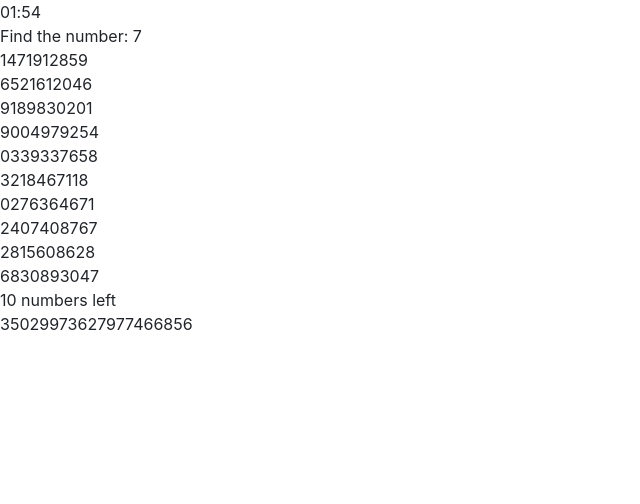
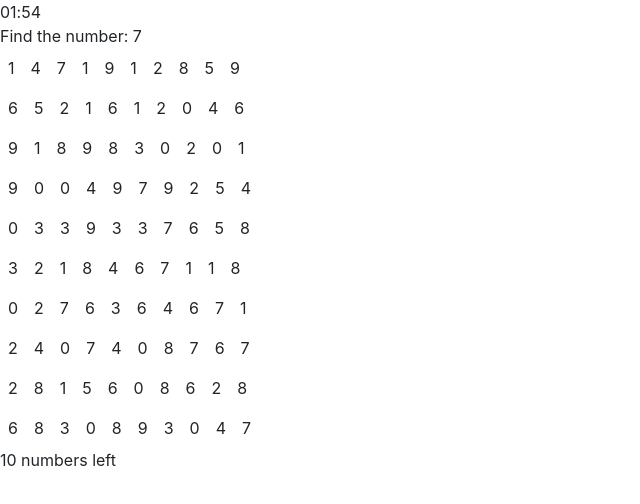
Before and after one commit to husan-eshonqulov/find-the-numbers, a React (Create React App) app: page / in a window 1280 px wide. Shown: the top 504 px of the page, without its empty margins (0-640 px from the left). Built offline with nearby package versions, Linux system fonts and the light colour scheme.

Commit message:
doesn't work next table

```diff
--- a/public/index.html
+++ b/public/index.html
@@ -24,7 +24,7 @@
       work correctly both with client-side routing and a non-root public URL.
       Learn how to configure a non-root public URL by running `npm run build`.
     -->
-    <title>Find Numbers</title>
+    <title>Find The Numbers</title>
   </head>
   <body>
     <noscript>You need to enable JavaScript to run this app.</noscript>
--- a/src/components/app/App.tsx
+++ b/src/components/app/App.tsx
@@ -1,38 +1,83 @@
-import { useState, useEffect } from 'react';
-import Menu from '../menu/Menu';
-import FindTheNum from '../findTheNum/FindTheNum';
-import LeftNumber from '../leftNum/LeftNum';
-import Table from '../table/Table';
+import { useState, useEffect } from "react";
+import Menu from "../menu/Menu";
+import FindTheNum from "../findTheNum/FindTheNum";
+import LeftNumber from "../leftNum/LeftNum";
+import Table from "../table/Table";
 
 function App() {
   const [leftTime, setLeftTime] = useState(119);
   const [theNum, setTheNum] = useState(Math.floor(Math.random() * 10));
   const [leftNum, setLeftNum] = useState(10);
   const [indices, setIndices] = useState(createIndices(10));
-    const [table, setTable] = useState(createTable(createMatrix(theNum, 10), indices, theNum));
+  const [statusElements, setStatusElements] = useState(
+    new Array(10).fill(new Array(10).fill(false))
+  );
+  const [table, setTable] = useState(
+    createTable(createMatrix(theNum, 10), indices, theNum)
+  );
   const [status, setStatus] = useState(true);
-
-
-    console.log(theNum);
-    console.log(table);
-    // console.log(table[1][0]);
-    console.log(indices);
 
   useEffect(() => {
     const intervalId = setInterval(() => setLeftTime((prev) => prev - 1), 1000);
     return () => clearInterval(intervalId);
   }, []);
 
+  useEffect(() => {
+    if (leftNum === 0){
+      setTheNum(Math.floor(Math.random() * 10));
+      setIndices(createIndices(10));
+      setStatusElements(new Array(10).fill(new Array(10).fill(false)));
+      setTable(createTable(createMatrix(theNum, 10), indices, theNum));
+      setLeftNum(10);
+    }
+  }, [leftNum]);
+
+  useEffect(() => {
+    if (leftTime === 0) {
+      setStatus(false);
+    }
+  }, [leftTime]);
+
+  const handleClick = (indexRow: any, indexCol: any) => {
+    setStatusElements((prev: any): any => {
+      return prev.map((row: any, indexR: any) => {
+        return row.map((el: any, indexC: any) => {
+          if (
+            indexRow === indexR &&
+            indexCol === indexC &&
+            !el &&
+            table[indexRow][indexCol] === theNum
+          ) {
+            setLeftNum((prev) => prev - 1);
+            return true;
+          } else {
+            if (el) {
+              return true;
+            } else {
+              return false;
+            }
+          }
+        });
+      });
+    });
+  };
+
+  if (status) {
     return (
       <div>
         <Menu leftTime={leftTime} />
         <FindTheNum theNum={theNum} />
-            <Table table={table} />
+        <Table
+          table={table}
+          statusElements={statusElements}
+          handleClick={handleClick}
+        />
         <LeftNumber leftNum={leftNum} />
-            {indices}
-            {status}
       </div>
     );
+  } else {
+    return <div>Game Over</div>;
+  }
 }
 
 function createTable(matrix: any, indices: any, theNum: any) {
@@ -50,7 +95,7 @@ function createMatrix(theNum: any, size: any) {
       let randNum;
       do {
         randNum = Math.floor(Math.random() * 10);
-            } while(randNum === theNum);
+      } while (randNum === theNum);
 
       return randNum;
     });
@@ -62,12 +107,12 @@ function createMatrix(theNum: any, size: any) {
 function createIndices(quantityIndices: any) {
   let indices: any = [];
   let indice;
-    for (let i = 0; i < quantityIndices; i++){
+  for (let i = 0; i < quantityIndices; i++) {
     do {
       const indiceX = Math.floor(Math.random() * 10);
       const indiceY = Math.floor(Math.random() * 10);
       indice = [indiceX, indiceY];
-        } while(includesIndice(indices, indice));
+    } while (includesIndice(indices, indice));
 
     indices.push(indice);
   }
@@ -78,10 +123,12 @@ function createIndices(quantityIndices: any) {
 function includesIndice(indices: any, position: any) {
   let check;
   check = indices.map((indice: any) => {
-        return (indice[0] === position[0] && indice[1] === position[1]) ? true : false;
+    return indice[0] === position[0] && indice[1] === position[1]
+      ? true
+      : false;
   });
 
-    return (check.some(isTrue)) ? true : false;
+  return check.some(isTrue) ? true : false;
 
   function isTrue(value: any) {
     return value === true;
--- a/src/components/table/Table.tsx
+++ b/src/components/table/Table.tsx
@@ -1,11 +1,18 @@
-import TableRow from '../tableRow/TableRow';
+import TableRow from "../tableRow/TableRow";
 
 function Table(props: any) {
-    return (
-        <div>
-            {props.table.map((row: any) => <TableRow tableRow={row} />)}
-        </div>
-    );
+  return (
+    <div>
+      {props.table.map((row: any, indexRow: any) => (
+        <TableRow
+          tableRow={row}
+          indexRow={indexRow}
+          statusRowElements={props.statusElements[indexRow]}
+          handleClick={props.handleClick}
+        />
+      ))}
+    </div>
+  );
 }
 
 export default Table;
--- a/src/components/tableElement/TableElement.tsx
+++ b/src/components/tableElement/TableElement.tsx
@@ -1,7 +1,19 @@
 function TableElement(props: any) {
+  if (props.statusElement === true) {
     return (
-        <div className="d-inline-block">{props.tableElement}</div>
+      <div className="d-inline-block p-1 m-1 bg-info">{props.tableElement}</div>
     );
+  } else {
+    return (
+      <div
+        className="d-inline-block p-1 m-1"
+        onClick={() => props.handleClick(props.indexRow, props.indexCol)}
+      >
+        {props.tableElement}
+        {props.statusElement}
+      </div>
+    );
+  }
 }
 
 export default TableElement;
--- a/src/components/tableRow/TableRow.tsx
+++ b/src/components/tableRow/TableRow.tsx
@@ -1,11 +1,19 @@
-import TableElement from '../tableElement/TableElement';
+import TableElement from "../tableElement/TableElement";
 
 function TableRow(props: any) {
-    return (
-        <div>
-            {props.tableRow.map((tableElement: any) => <TableElement tableElement={tableElement} />)}
-        </div>
-    );
+  return (
+    <div>
+      {props.tableRow.map((tableElement: any, indexCol: any) => (
+        <TableElement
+          tableElement={tableElement}
+          indexRow={props.indexRow}
+          indexCol={indexCol}
+          statusElement={props.statusRowElements[indexCol]}
+          handleClick={props.handleClick}
+        />
+      ))}
+    </div>
+  );
 }
 
 export default TableRow;
```
Lines whose indentation alone changed are shown as unchanged.
